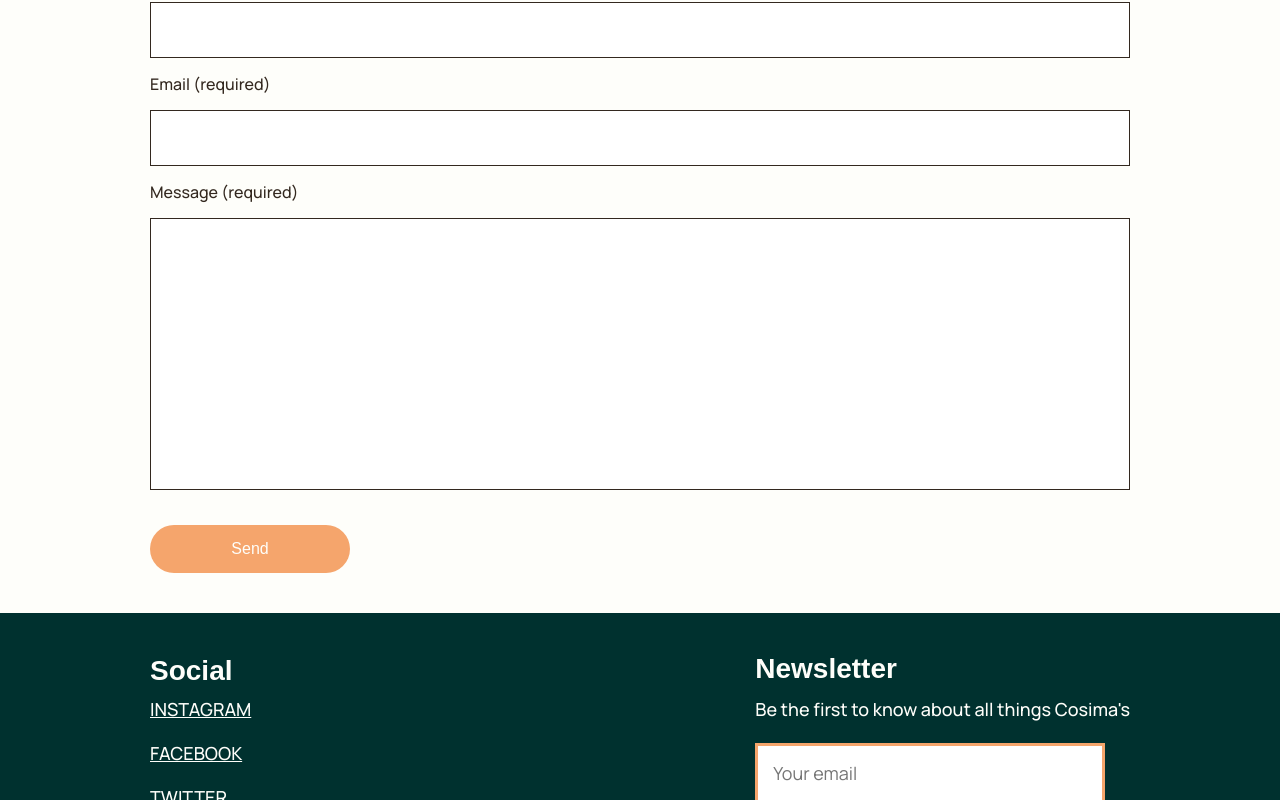
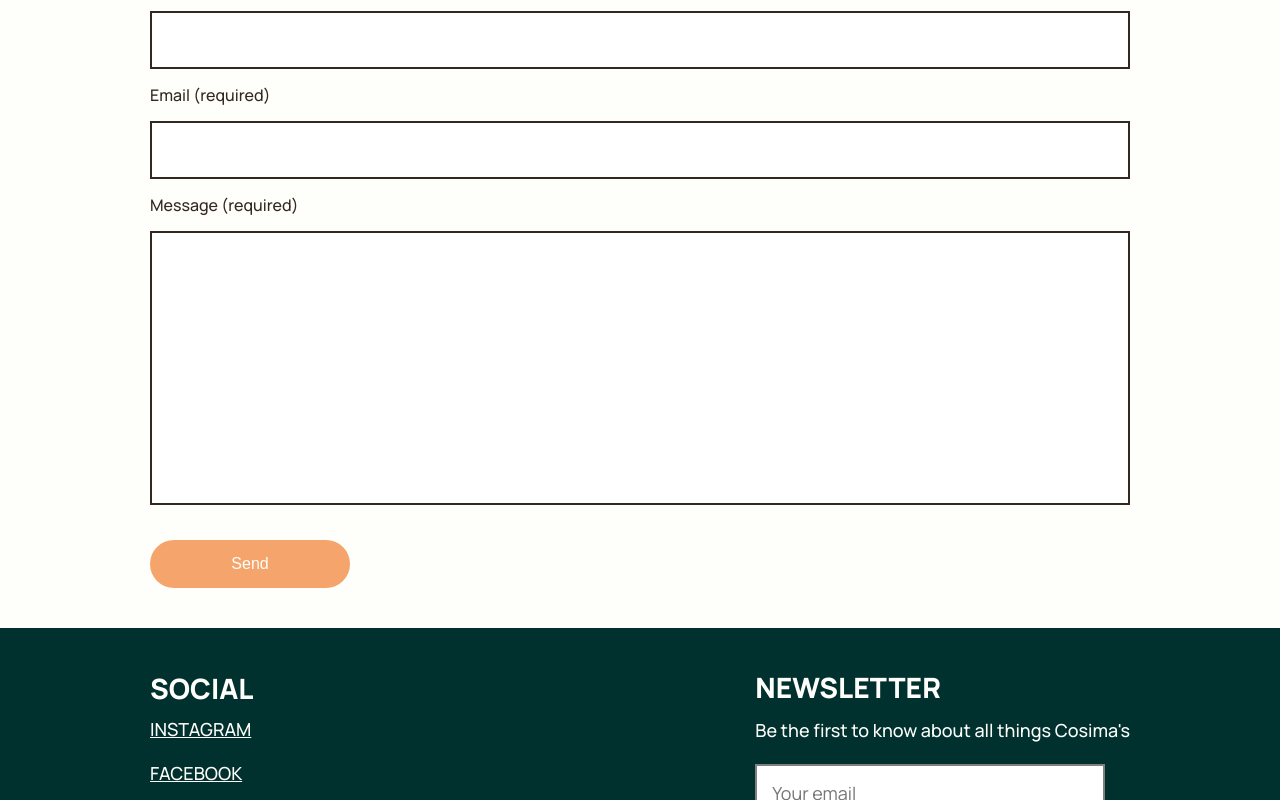
Before and after one commit to alexismgjackson-github/cosimas, a React (Vite) app: page /contact in a window 1280 px wide. Shown: the part 500-1300 px from the top of the page. Built offline with nearby package versions, Linux system fonts and the light colour scheme; a web font is replaced by a local one.

Commit message:
multiple changes

```diff
--- a/components/Footer.css
+++ b/components/Footer.css
@@ -44,13 +44,19 @@ h2,
 }
 
 .newsletter-input {
-  border: 3px solid var(--color-medium);
+  border: 2px solid gray;
   padding: 1.5rem;
   max-width: 35rem;
 }
 
+.newsletter-input:focus {
+  border: 2px solid var(--color-medium);
+  outline: none;
+}
+
 .newsletter-message {
   font-size: 1.4rem;
+  font-style: italic;
 }
 
 .success {
--- a/components/Footer.jsx
+++ b/components/Footer.jsx
@@ -31,7 +31,7 @@ export default function Footer() {
       formData.email = "";
     } else {
       console.log("Email is invalid");
-      setError("Valid email is required");
+      setError("Valid email is required. Try again.");
       setIsValid(false);
     }
   }
--- a/pages/Contact.css
+++ b/pages/Contact.css
@@ -28,17 +28,13 @@ label {
 
 input,
 textarea {
-  border: 1.5px solid var(--color-extrabold);
+  border: 2px solid var(--color-extrabold);
   padding: 1.5rem;
   width: 100%;
 }
 
-textarea {
-  resize: none;
-}
-
-input:focus,
-textarea:focus {
+.contact-form-input:focus,
+.contact-form-textarea:focus {
   border: 2px solid var(--color-medium);
   outline: none;
 }
--- a/pages/Contact.jsx
+++ b/pages/Contact.jsx
@@ -67,7 +67,7 @@ export default function Contact() {
               />
               <label htmlFor="">Message (required)</label>
               <textarea
-                id="contact-form-textarea"
+                className="contact-form-textarea"
                 cols="30"
                 rows="10"
                 onChange={handleChange}
--- a/src/index.css
+++ b/src/index.css
@@ -30,7 +30,8 @@ body {
 h1,
 h2,
 h3 {
-  font-family: var(--font-secondary);
+  font-weight: 900;
+  text-transform: uppercase;
 }
 
 h1 {
@@ -62,6 +63,10 @@ textarea {
   font-family: var(--font-primary);
 }
 
+textarea {
+  resize: none;
+}
+
 p {
   font-weight: 500;
   line-height: 2.8rem;
```
Also changed, not shown: public/assets/icons/error.svg (added).
